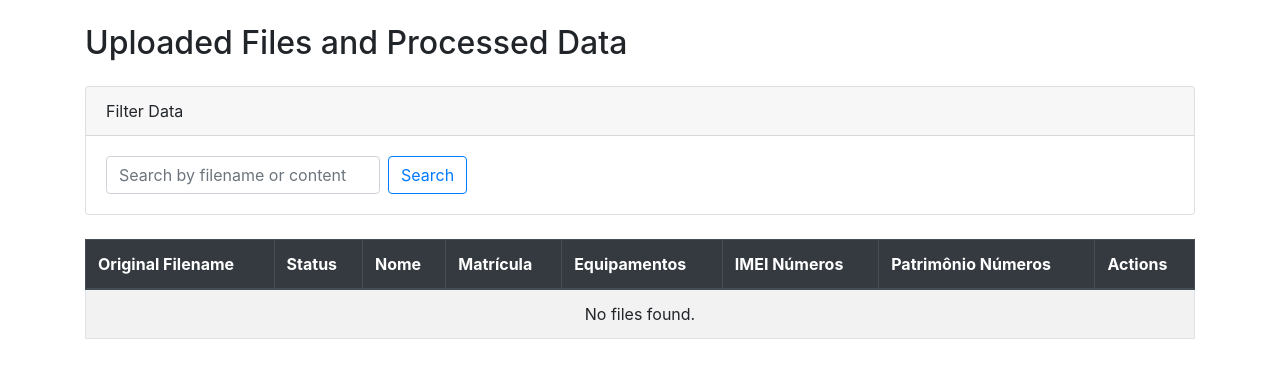
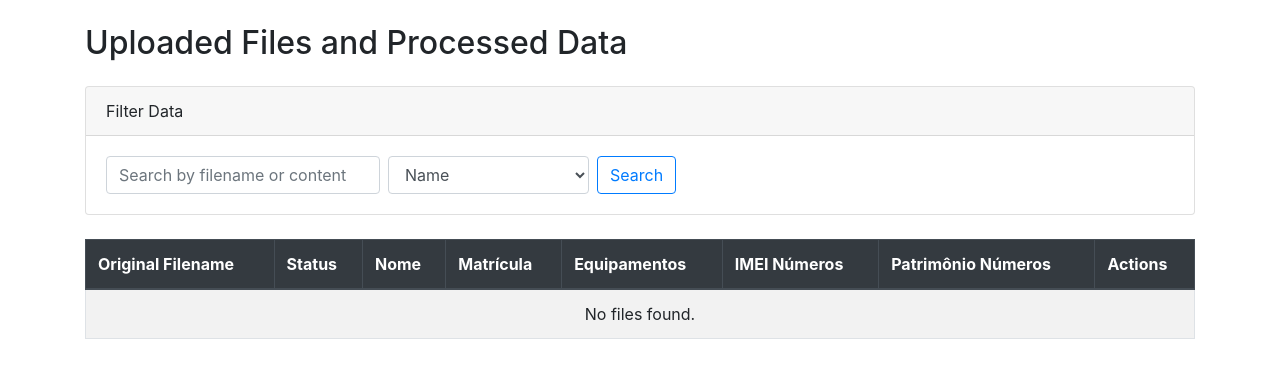
Before and after one commit to C1ean-dev/process, a Flask app: page /data in a window 1280 px wide. Shown: the part 56-434 px from the top of the page. Run offline with Flask 3, Linux system fonts and the light colour scheme; the visitor is signed in with stand-in values (Sample User, id 1); data that the repository does not hold is empty; parts of the project's set-up code (start-up, migrations or seed data) failed here and were passed over; some libraries are stand-ins or nearby versions.

Commit message:
produção

```diff
--- a/app/__init__.py
+++ b/app/__init__.py
@@ -192,6 +192,9 @@ def start_workers(app):
                                 logger.error(f"Error committing file status update for {file_id} to final status: {commit_e}", exc_info=True)
                     else:
                         logger.warning(f"Main app could not find file {file_id} to update status.")
+                except (ValueError, EOFError) as e:
+                    logger.error(f"Error in results processing thread during shutdown: {e}", exc_info=True)
+                    break # Exit loop to allow thread to terminate
                 except Exception as e:
                     logger.error(f"Error in results processing thread: {e}", exc_info=True)
 
@@ -278,7 +281,7 @@ def shutdown_workers(app): # Accept app as argument
         task_queue.put((None, None, None)) # Send sentinel value to stop each worker (now expects 3 args)
 
     # Send sentinel to results processing thread
-    results_queue.put((None, None, None, None, None)) # Now expects 5 args
+    results_queue.put((None, None, None, None, None, None)) # Now expects 6 args
 
     # Signal folder monitor to stop
     folder_monitor_stop_event.set()
--- a/app/files/forms.py
+++ b/app/files/forms.py
@@ -1,5 +1,5 @@
 from flask_wtf import FlaskForm
-from wtforms import StringField, SubmitField
+from wtforms import StringField, SubmitField, SelectField
 from wtforms.validators import DataRequired
 from flask_wtf.file import FileField, FileRequired, FileAllowed
 from app.config import Config # Import Config to access ALLOWED_EXTENSIONS
@@ -12,5 +12,17 @@ class FileUploadForm(FlaskForm):
     submit = SubmitField('Upload')
 
 class SearchForm(FlaskForm):
-    query = StringField('Search', validators=[DataRequired()])
+    query = StringField('Search', validators=[])
+    filter = SelectField('Search Filter', choices=[
+        ('nome', 'Name'),
+        ('equipamentos', 'Equipments'),
+        ('imei_numbers', 'IMEI Numbers'),
+        ('patrimonio_numbers', 'Patrimonio Numbers'),
+        ('matricula', 'Matricula'),
+        ('funcao', 'Funcao'),
+        ('empregador', 'Empregador'),
+        ('rg', 'RG'),
+        ('cpf', 'CPF'),
+        ('processed_data', 'tudo')
+    ], default='nome')
     submit = SubmitField('Search')
--- a/app/files/routes.py
+++ b/app/files/routes.py
@@ -1,16 +1,16 @@
 import os
 import uuid
 import logging
-from flask import Blueprint, render_template, redirect, url_for, flash, request, current_app, send_from_directory # Import send_from_directory
+from flask import Blueprint, render_template, redirect, url_for, flash, request, current_app, send_from_directory
 from flask_login import login_required, current_user
-from app.files.forms import FileUploadForm, SearchForm # Import forms from new path
+from app.files.forms import FileUploadForm, SearchForm
 from app.models import db, File
 from werkzeug.utils import secure_filename
-from sqlalchemy import or_ # Import or_ for OR conditions in queries
+from sqlalchemy import or_
 
 logger = logging.getLogger(__name__)
 
-files_bp = Blueprint('files', __name__) # Renamed blueprint to 'files'
+files_bp = Blueprint('files', __name__)
 
 def allowed_file(filename):
     return '.' in filename and \
@@ -26,7 +26,7 @@ def home():
 def upload_file():
     form = FileUploadForm()
     if request.method == 'POST':
-        uploaded_files = request.files.getlist('file') # Get all files from the 'file' input
+        uploaded_files = request.files.getlist('file')
 
         if not uploaded_files or all(f.filename == '' for f in uploaded_files):
             flash('No selected file(s)', 'danger')
@@ -88,37 +88,65 @@ def upload_file():
 @login_required
 def view_data():
     search_form = SearchForm()
-    query = request.args.get('query', '') # Get query from URL parameter for GET requests
+    query = request.args.get('query', '')
+    filter_field = request.args.get('filter', 'nome')
 
     if search_form.validate_on_submit():
         query = search_form.query.data
-        # Redirect to GET request with query parameter to make URL shareable
-        return redirect(url_for('files.view_data', query=query)) # Updated url_for
+        filter_field = search_form.filter.data
+        return redirect(url_for('files.view_data', query=query, filter=filter_field))
 
-    # Filter by 'completed' or 'failed' status by default
     files_query = File.query.filter(File.status.in_(['completed', 'failed'])).order_by(File.upload_date.desc())
 
     if query:
         search_pattern = f"%{query}%"
-        files_query = files_query.filter(
-            or_(
-                File.original_filename.ilike(search_pattern),
-                File.nome.ilike(search_pattern),
-                File.matricula.ilike(search_pattern),
-                File.funcao.ilike(search_pattern),
-                File.empregador.ilike(search_pattern),
-                File.rg.ilike(search_pattern),
-                File.cpf.ilike(search_pattern),
-                File.equipamentos.ilike(search_pattern),
-                File.imei_numbers.ilike(search_pattern),
-                File.patrimonio_numbers.ilike(search_pattern),
-                File.processed_data.ilike(search_pattern)
-            )
-        )
-        flash(f"Showing results for '{query}'", 'info')
+        if filter_field == 'equipamentos':
+            files_query = files_query.filter(File.equipamentos.ilike(search_pattern))
+        elif filter_field == 'imei_numbers':
+            files_query = files_query.filter(File.imei_numbers.ilike(search_pattern))
+        elif filter_field == 'patrimonio_numbers':
+            files_query = files_query.filter(File.patrimonio_numbers.ilike(search_pattern))
+        elif filter_field == 'processed_data':
+            files_query = files_query.filter(File.processed_data.ilike(search_pattern))
+        elif filter_field == 'matricula':
+            files_query = files_query.filter(File.matricula.ilike(search_pattern))
+        elif filter_field == 'funcao':
+            files_query = files_query.filter(File.funcao.ilike(search_pattern))
+        elif filter_field == 'empregador':
+            files_query = files_query.filter(File.empregador.ilike(search_pattern))
+        elif filter_field == 'rg':
+            files_query = files_query.filter(File.rg.ilike(search_pattern))
+        elif filter_field == 'cpf':
+            files_query = files_query.filter(File.cpf.ilike(search_pattern))
+        else:
+            files_query = files_query.filter(File.nome.ilike(search_pattern))
+
+        flash(f"Showing results for '{query}' in '{filter_field}'", 'info')
+    else:
+        # If no query, filter out results where the selected field is not null or empty
+        if filter_field == 'equipamentos':
+            files_query = files_query.filter(File.equipamentos != None, File.equipamentos != '', File.equipamentos != '[]')
+        elif filter_field == 'imei_numbers':
+            files_query = files_query.filter(File.imei_numbers != None, File.imei_numbers != '', File.imei_numbers != '[]')
+        elif filter_field == 'patrimonio_numbers':
+            files_query = files_query.filter(File.patrimonio_numbers != None, File.patrimonio_numbers != '', File.patrimonio_numbers != '[]')
+        elif filter_field == 'processed_data':
+            files_query = files_query.filter(File.processed_data != None, File.processed_data != '')
+        elif filter_field == 'matricula':
+            files_query = files_query.filter(File.matricula != None, File.matricula != '', File.matricula != 'N/A')
+        elif filter_field == 'funcao':
+            files_query = files_query.filter(File.funcao != None, File.funcao != '')
+        elif filter_field == 'empregador':
+            files_query = files_query.filter(File.empregador != None, File.empregador != '')
+        elif filter_field == 'rg':
+            files_query = files_query.filter(File.rg != None, File.rg != '')
+        elif filter_field == 'cpf':
+            files_query = files_query.filter(File.cpf != None, File.cpf != '')
+        else: # Default to 'nome'
+            files_query = files_query.filter(File.nome != None, File.nome != '', File.nome != 'N/A')
 
     files = files_query.all()
-    return render_template('data.html', title='View Data', files=files, search_form=search_form, current_query=query)
+    return render_template('data.html', title='View Data', files=files, search_form=search_form, current_query=query, current_filter=filter_field)
 
 import boto3
 from botocore.exceptions import ClientError
--- a/app/templates/data.html
+++ b/app/templates/data.html
@@ -14,6 +14,10 @@
                         <div class="form-group mr-2">
                             {{ search_form.query.label(class="sr-only") }}
                             {{ search_form.query(class="form-control", placeholder="Search by filename or content", value=current_query) }}
+                        </div>
+                        <div class="form-group mr-2">
+                            {{ search_form.filter.label(class="sr-only") }}
+                            {{ search_form.filter(class="form-control") }}
                         </div>
                         {{ search_form.submit(class="btn btn-outline-primary") }}
                     </form>
@@ -41,8 +45,8 @@
                     <tr>
                         <td>{{ file.original_filename }}</td>
                         <td>{{ file.status }}</td>
-                        <td>{{ file.nome if file.nome else 'N/A' }}</td>
-                        <td>{{ file.matricula if file.matricula else 'N/A' }}</td>
+                        <td>{{ file.nome if file.nome else '' }}</td>
+                        <td>{{ file.matricula if file.matricula else '' }}</td>
                         <td>
                             {% if file.equipamentos %}
                                 {% set equipments = file.equipamentos | from_json %}
--- a/app/workers/tasks.py
+++ b/app/workers/tasks.py
@@ -259,6 +259,9 @@ def worker_main(task_queue: Queue, results_queue: Queue, db_uri: str):
                 break
             logger.info(f"Worker {os.getpid()} received task: File ID {file_id}, Path: {file_path}, Retries: {current_retries}")
             process_file_task(file_id, file_path, current_retries, results_queue, db_uri)
+        except KeyboardInterrupt:
+            logger.info(f"Worker {os.getpid()} received KeyboardInterrupt. Exiting gracefully.")
+            break
         except Exception as e:
             logger.error(f"Worker {os.getpid()} - Error in worker main loop: {e}", exc_info=True)
             session = _get_db_session(db_uri)
```
